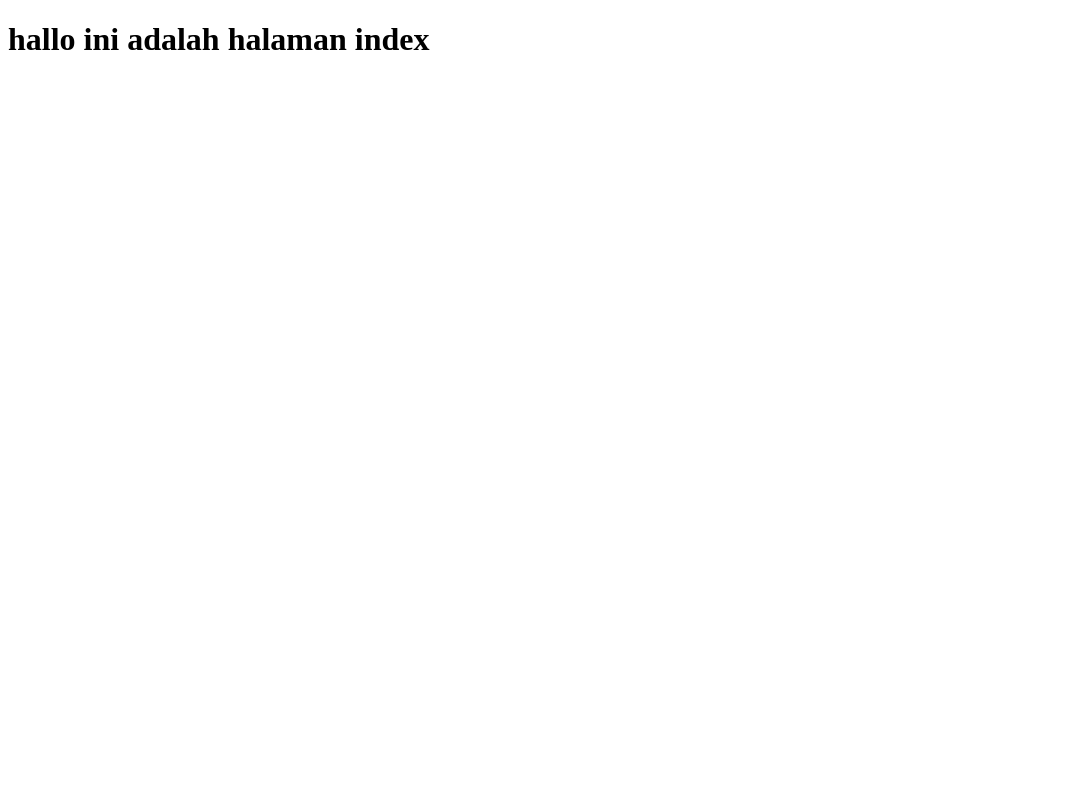
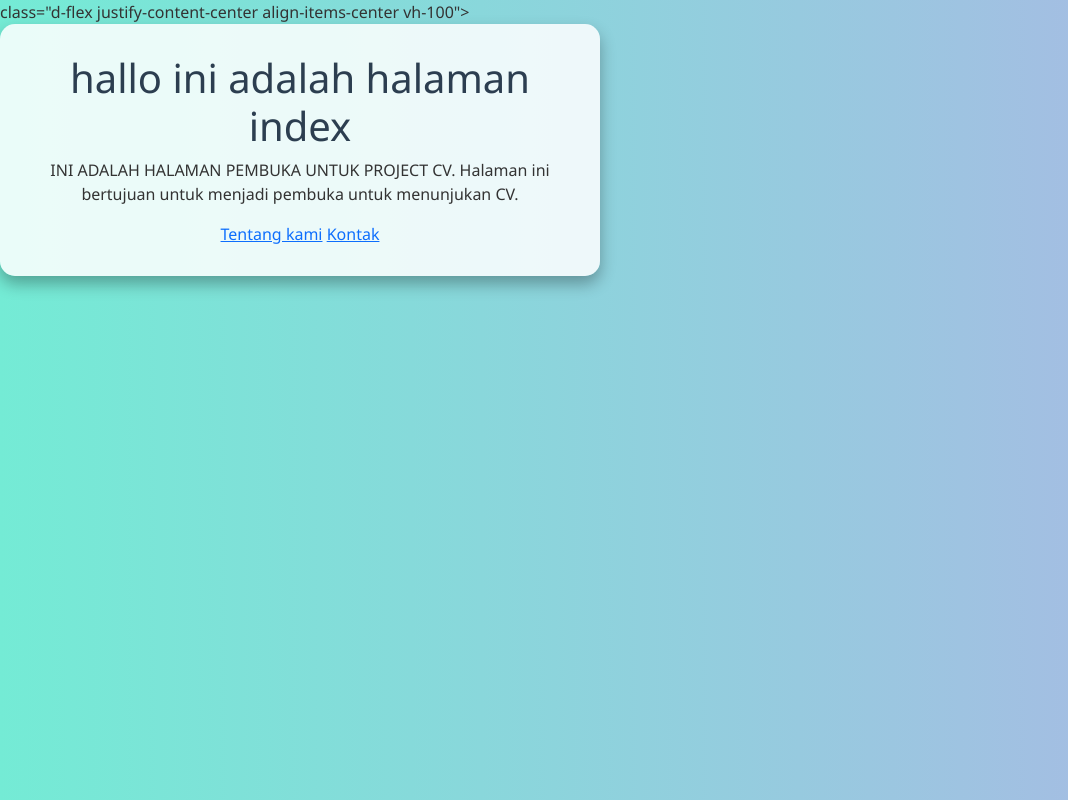
Before and after one commit to agungferrianto14/project-cv-, a plain HTML site: page index.html in a window 1280 px wide. Shown: the whole page, without its empty margins (0-1068 px from the left). Drawn offline with nearby package versions, Linux system fonts and the light colour scheme.

Commit message:
update index.html dan update style.css

```diff
--- a/index.html
+++ b/index.html
@@ -3,10 +3,20 @@
 <head>
 	<meta charset="utf-8">
 	<meta name="viewport" content="width=device-width, initial-scale=1">
-	<title></title>
+	<title> halaman pembuka</title>
+	  <link href="https://cdn.jsdelivr.net/npm/bootstrap@5.3.3/dist/css/bootstrap.min.css" rel="stylesheet">
+	   <link rel="stylesheet" href="style.css">
 </head>
-<body>
-	<h1>hallo ini adalah halaman index</h1>
-
+<body>  class="d-flex justify-content-center align-items-center vh-100">
+	<div class="text-center box">
+	     <h1>hallo ini adalah halaman index</h1>
+         <p1>INI ADALAH HALAMAN PEMBUKA UNTUK PROJECT CV.</p1>
+         <p2>Halaman ini bertujuan untuk menjadi pembuka untuk menunjukan CV.</p2>
+         <div class="mt-3">
+              <a href="about.html">Tentang kami</a>
+              <a href="contact.html">Kontak</a>
+        </div>
+    </div>
+    <script src="https://cdn.jsdelivr.net/npm/bootstrap@5.3.3/dist/js/bootstrap.bundle.min.js"></script>
 </body>
 </html>
--- /dev/null
+++ b/style.css
@@ -0,0 +1,26 @@
+body {
+	background: linear-gradient(to right, #74ebd5, #ACB6E5);
+	font-family: 'segoe UI', Tahona, Geneva, Verdaanaa, sans-serif;color: #333;
+}
+
+.box {
+	background: rgba(255, 255, 255, 0.85);
+	padding:30px;
+	border-radius: 15px;
+	box-shadow: 0 8px 16px rgba(0, 0, 0, 0.3);
+	max-width: 600px;
+
+}
+
+h1 {
+	font-size: 2.5rem;
+	color: #2c3e50;
+}
+
+p {
+	font-size: 1.1rem;
+}
+
+.btn {
+	padding: 10px 20px;
+	font-size: 1rem;
```
